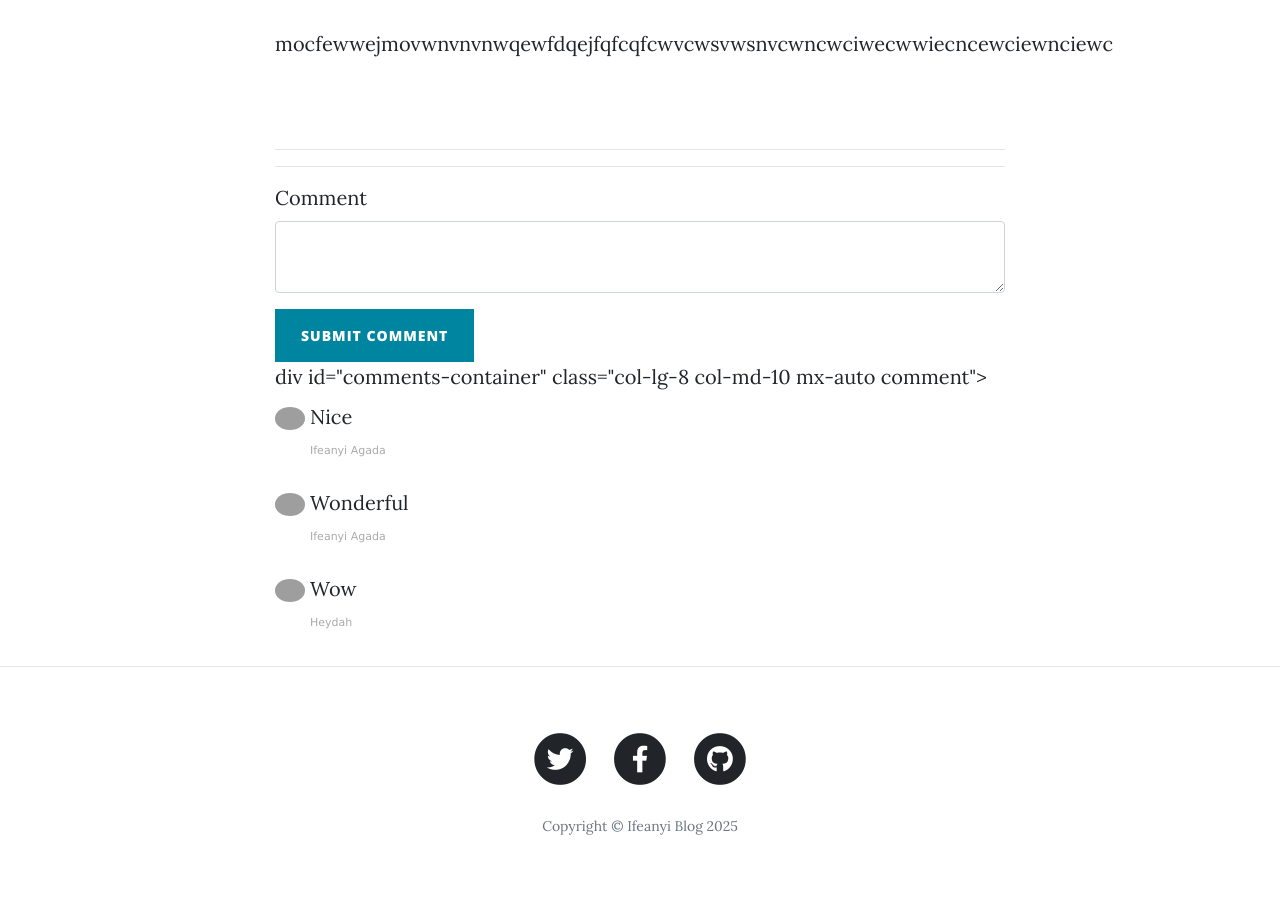
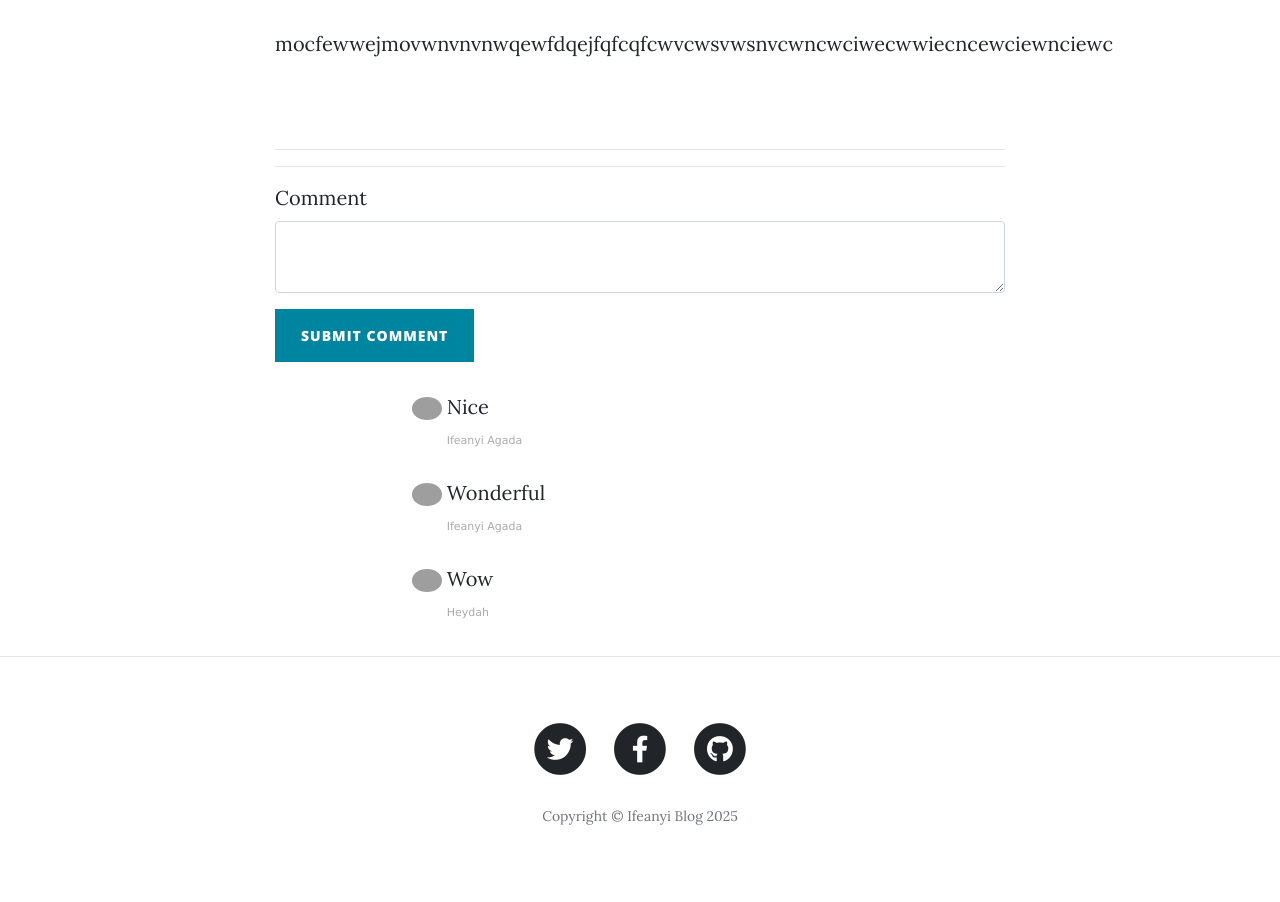
Before and after one commit to Ifeanyi-design/IFEANYI-BLOG, a Flask app: page /post/1 in a window 1280 px wide. Shown: the part 612-1514 px from the top of the page. After the commit the page ends 1437 px from the top, so only its background shows below. Run offline with Flask 3, Linux system fonts and the light colour scheme; data comes from the database, SQL or seed files in the repository; some libraries are stand-ins or nearby versions; grey boxes are pictures that could not be loaded.

Commit message:
Update post.html
no reloading

```diff
--- a/templates/post.html
+++ b/templates/post.html
@@ -41,7 +41,7 @@
             {{ ckeditor.config(name="comment") }}
             {{ wtf.quick_form(form, novalidate=true, button_map={"submit": "primary"}) }}
           </div>
-          div id="comments-container" class="col-lg-8 col-md-10 mx-auto comment">
+          <div id="comments-container" class="col-lg-8 col-md-10 mx-auto comment">
   {% for comment in post.post_comments %}
     <ul class="commentList">
       <li>
```
